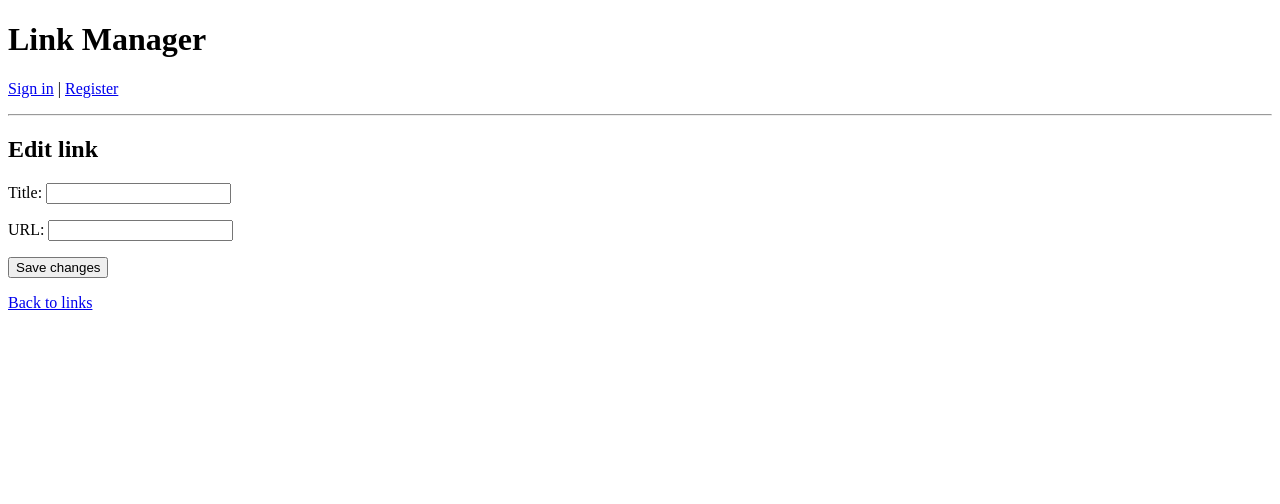
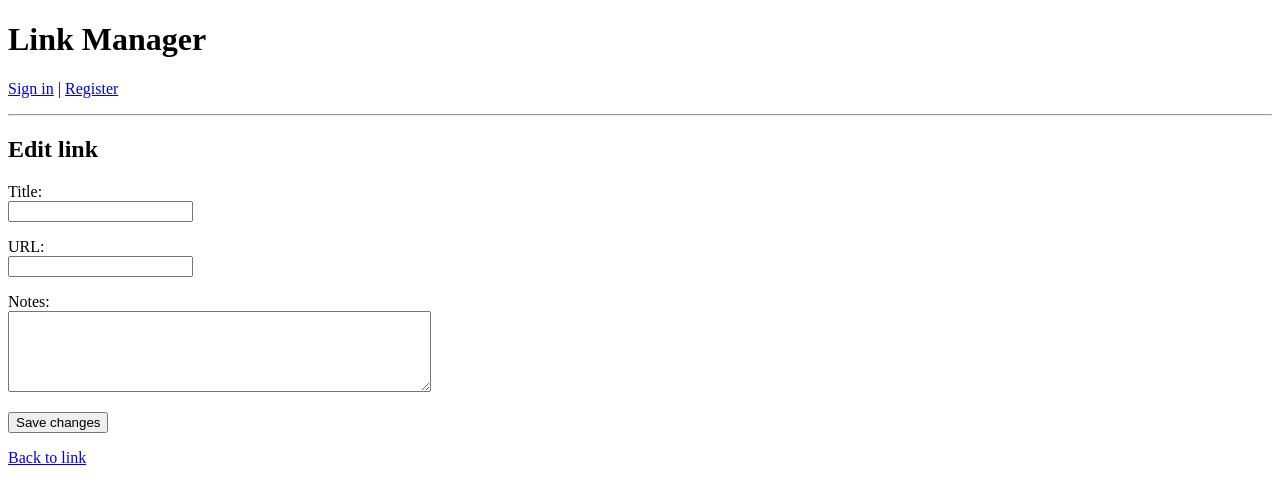
Before and after one commit to saanaol/link-manager, a Flask app: template templates/edit_link.html in a window 1280 px wide. Shown: the top 504 px of the page. Run offline with Flask 3, Linux system fonts and the light colour scheme; the template is opened without the code that fills it, so the values that code supplies are empty.

Commit message:
add notes to links

```diff
--- a/app.py
+++ b/app.py
@@ -21,6 +21,39 @@ app.jinja_env.globals["csrf_token"] = csrf_token
 def check_csrf():
     if request.form.get("csrf_token") != session.get("csrf_token"):
         abort(403)
+
+
+def get_link(link_id):
+    sql = """
+        SELECT l.id, l.title, l.url, l.notes, l.user_id, u.username
+        FROM links l
+        JOIN users u ON l.user_id = u.id
+        WHERE l.id = ?
+    """
+    result = db.query(sql, [link_id])
+    return result[0] if result else None
+
+
+def get_link_categories(link_id):
+    sql = """
+        SELECT c.name
+        FROM categories c
+        JOIN link_categories lc ON c.id = lc.category_id
+        WHERE lc.link_id = ?
+        ORDER BY c.name
+    """
+    return db.query(sql, [link_id])
+
+
+def get_link_comments(link_id):
+    sql = """
+        SELECT c.content, c.created_at, u.username
+        FROM comments c
+        JOIN users u ON c.user_id = u.id
+        WHERE c.link_id = ?
+        ORDER BY c.id DESC
+    """
+    return db.query(sql, [link_id])
 
 
 @app.route("/")
@@ -86,17 +119,6 @@ def logout():
     return redirect("/login")
 
 
-@app.route("/links/new")
-def new_link():
-    if "user_id" not in session:
-        return redirect("/login")
-
-    sql = "SELECT id, name FROM categories ORDER BY name"
-    categories = db.query(sql)
-
-    return render_template("new_link.html", categories=categories)
-
-
 @app.route("/links", methods=["GET"])
 def show_links():
     if "user_id" not in session:
@@ -110,40 +132,48 @@ def show_links():
     """
     links = db.query(sql)
 
-    categories = db.query("SELECT id, name FROM categories ORDER BY name")
-
     link_categories = {}
 
     for link in links:
-        sql = """
-            SELECT c.name
-            FROM categories c
-            JOIN link_categories lc ON c.id = lc.category_id
-            WHERE lc.link_id = ?
-            ORDER BY c.name
-        """
-        link_categories[link["id"]] = db.query(sql, [link["id"]])
-
-    comments = {}
-
-    for link in links:
-        sql = """
-            SELECT c.content, c.created_at, u.username
-            FROM comments c
-            JOIN users u ON c.user_id = u.id
-            WHERE c.link_id = ?
-            ORDER BY c.id DESC
-        """
-        comments[link["id"]] = db.query(sql, [link["id"]])
+        link_categories[link["id"]] = get_link_categories(link["id"])
 
     return render_template(
         "links.html",
         links = links,
-        categories = categories,
         link_categories = link_categories,
-        comments = comments,
         search_performed = False,
         query = "")
+
+
+@app.route("/links/new")
+def new_link():
+    if "user_id" not in session:
+        return redirect("/login")
+
+    sql = "SELECT id, name FROM categories ORDER BY name"
+    categories = db.query(sql)
+
+    return render_template("new_link.html", categories=categories)
+
+
+@app.route("/link/<int:link_id>")
+def show_link(link_id):
+    if "user_id" not in session:
+        return redirect("/login")
+
+    link = get_link(link_id)
+
+    if not link:
+        abort(404)
+
+    categories = get_link_categories(link_id)
+    comments = get_link_comments(link_id)
+
+    return render_template(
+        "link.html",
+        link = link,
+        categories = categories,
+        comments = comments)
 
 
 @app.route("/add_link", methods=["POST"])
@@ -153,12 +183,22 @@ def add_link():
 
     check_csrf()
 
-    title = request.form["title"]
-    url = request.form["url"]
+    title = request.form["title"].strip()
+    url = request.form["url"].strip()
+    notes = request.form["notes"].strip()
     user_id = session["user_id"]
 
-    sql = "INSERT INTO links (title, url, user_id) VALUES (?, ?, ?)"
-    db.execute(sql, [title, url, user_id])
+    if not title or not url:
+        abort(403)
+
+    if len(title) > 100 or len(url) > 300 or len(notes) > 1000:
+        abort(403)
+
+    sql = """
+        INSERT INTO links (title, url, notes, user_id)
+        VALUES (?, ?, ?, ?)
+    """
+    db.execute(sql, [title, url, notes, user_id])
 
     link_id = db.last_insert_id()
 
@@ -171,7 +211,7 @@ def add_link():
         """
         db.execute(sql, [link_id, category_id])
 
-    return redirect("/links")
+    return redirect("/link/" + str(link_id))
 
 
 @app.route("/add_comment/<int:link_id>", methods=["POST"])
@@ -185,23 +225,25 @@ def add_comment(link_id):
     result = db.query(sql, [link_id])
 
     if not result:
-        return "Link not found", 404
+        abort(404)
 
     link = result[0]
 
     if link["user_id"] == session["user_id"]:
-        return "You cannot add additional information to your own link", 403
+        abort(403)
 
     content = request.form["content"].strip()
 
-    if content:
-        sql = """
-            INSERT INTO comments (link_id, user_id, content)
-            VALUES (?, ?, ?)
-        """
-        db.execute(sql, [link_id, session["user_id"], content])
+    if not content or len(content) > 500:
+        abort(403)
 
-    return redirect("/links")
+    sql = """
+        INSERT INTO comments (link_id, user_id, content)
+        VALUES (?, ?, ?)
+    """
+    db.execute(sql, [link_id, session["user_id"], content])
+
+    return redirect("/link/" + str(link_id))
 
 
 @app.route("/edit_link/<int:link_id>", methods=["GET", "POST"])
@@ -209,29 +251,37 @@ def edit_link(link_id):
     if "user_id" not in session:
         return redirect("/login")
 
-    sql = "SELECT * FROM links WHERE id = ?"
-    result = db.query(sql, [link_id])
+    link = get_link(link_id)
 
-    if not result:
-        return "Link not found", 404
-
-    link = result[0]
+    if not link:
+        abort(404)
 
     if link["user_id"] != session["user_id"]:
-        return "You can only edit your own links", 403
+        abort(403)
 
     if request.method == "GET":
         return render_template("edit_link.html", link=link)
 
     check_csrf()
 
-    title = request.form["title"]
-    url = request.form["url"]
+    title = request.form["title"].strip()
+    url = request.form["url"].strip()
+    notes = request.form.get("notes", "").strip()
 
-    sql = "UPDATE links SET title = ?, url = ? WHERE id = ?"
-    db.execute(sql, [title, url, link_id])
+    if not title or not url:
+        abort(403)
 
-    return redirect("/links")
+    if len(title) > 100 or len(url) > 300 or len(notes) > 1000:
+        abort(403)
+
+    sql = """
+        UPDATE links
+        SET title = ?, url = ?, notes = ?
+        WHERE id = ?
+    """
+    db.execute(sql, [title, url, notes, link_id])
+
+    return redirect("/link/" + str(link_id))
 
 
 @app.route("/remove_link/<int:link_id>", methods=["POST"])
@@ -245,12 +295,12 @@ def remove_link(link_id):
     result = db.query(sql, [link_id])
 
     if not result:
-        return "Link not found", 404
+        abort(404)
 
     link = result[0]
 
     if link["user_id"] != session["user_id"]:
-        return "You can only delete your own links", 403
+        abort(403)
 
     sql = "DELETE FROM links WHERE id = ?"
     db.execute(sql, [link_id])
@@ -272,43 +322,21 @@ def search_links():
         SELECT l.id, l.title, l.url, l.user_id, u.username
         FROM links l
         JOIN users u ON l.user_id = u.id
-        WHERE l.title LIKE ?
+        WHERE l.title LIKE ? OR l.url LIKE ? OR l.notes LIKE ?
         ORDER BY l.id DESC
     """
-    links = db.query(sql, ["%" + query + "%"])
-
-    categories = db.query("SELECT id, name FROM categories ORDER BY name")
+    pattern = "%" + query + "%"
+    links = db.query(sql, [pattern, pattern, pattern])
 
     link_categories = {}
 
     for link in links:
-        sql = """
-            SELECT c.name
-            FROM categories c
-            JOIN link_categories lc ON c.id = lc.category_id
-            WHERE lc.link_id = ?
-            ORDER BY c.name
-        """
-        link_categories[link["id"]] = db.query(sql, [link["id"]])
-
-    comments = {}
-
-    for link in links:
-        sql = """
-            SELECT c.content, c.created_at, u.username
-            FROM comments c
-            JOIN users u ON c.user_id = u.id
-            WHERE c.link_id = ?
-            ORDER BY c.id DESC
-        """
-        comments[link["id"]] = db.query(sql, [link["id"]])
+        link_categories[link["id"]] = get_link_categories(link["id"])
 
     return render_template(
         "links.html",
         links = links,
-        categories = categories,
         link_categories = link_categories,
-        comments = comments,
         search_performed = True,
         query = query)
 
@@ -322,7 +350,7 @@ def user_page(user_id):
     result = db.query(sql, [user_id])
 
     if not result:
-        return "User not found", 404
+        abort(404)
 
     user = result[0]
 
--- a/templates/edit_link.html
+++ b/templates/edit_link.html
@@ -5,23 +5,50 @@
 <h2>Edit link</h2>
 
 <form action="/edit_link/{{ link.id }}" method="post">
-    <input type="hidden" name="csrf_token" value="{{ csrf_token() }}">
+  <input type="hidden" name="csrf_token" value="{{ csrf_token() }}">
 
-    <p>
-        Title:
-        <input type="text" name="title" value="{{ link.title }}" required>
-    </p>
+  <p>
+    <label for="title">Title</label>:<br>
+    <input
+      id="title"
+      type="text"
+      name="title"
+      value="{{ link.title }}"
+      maxlength="100"
+      required
+    >
+  </p>
 
-    <p>
-        URL:
-        <input type="text" name="url" value="{{ link.url }}" required>
-    </p>
+  <p>
+    <label for="url">URL</label>:<br>
+    <input
+      id="url"
+      type="text"
+      name="url"
+      value="{{ link.url }}"
+      maxlength="300"
+      required
+    >
+  </p>
 
+  <p>
+    <label for="notes">Notes</label>:<br>
+    <textarea
+      id="notes"
+      name="notes"
+      rows="5"
+      cols="50"
+      maxlength="1000"
+    >{{ link.notes or "" }}</textarea>
+  </p>
+
+  <p>
     <input type="submit" value="Save changes">
+  </p>
 </form>
 
 <p>
-    <a href="/links">Back to links</a>
+  <a href="/link/{{ link.id }}">Back to link</a>
 </p>
 
 {% endblock %}
```
Also changed, not shown: schema.sql (+5 -4 lines), templates/link.html (added, +84 -0 lines), templates/links.html (+2 -46 lines), templates/new_link.html (+25 -2 lines).
